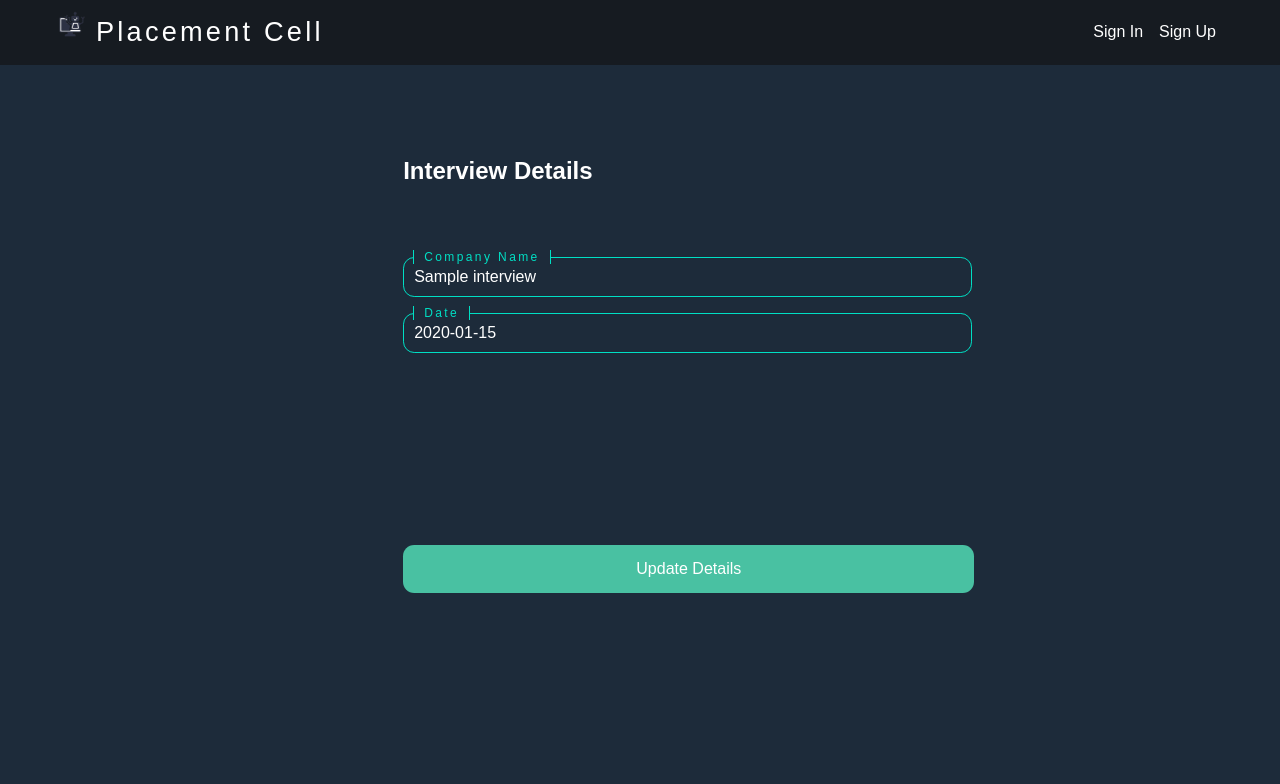
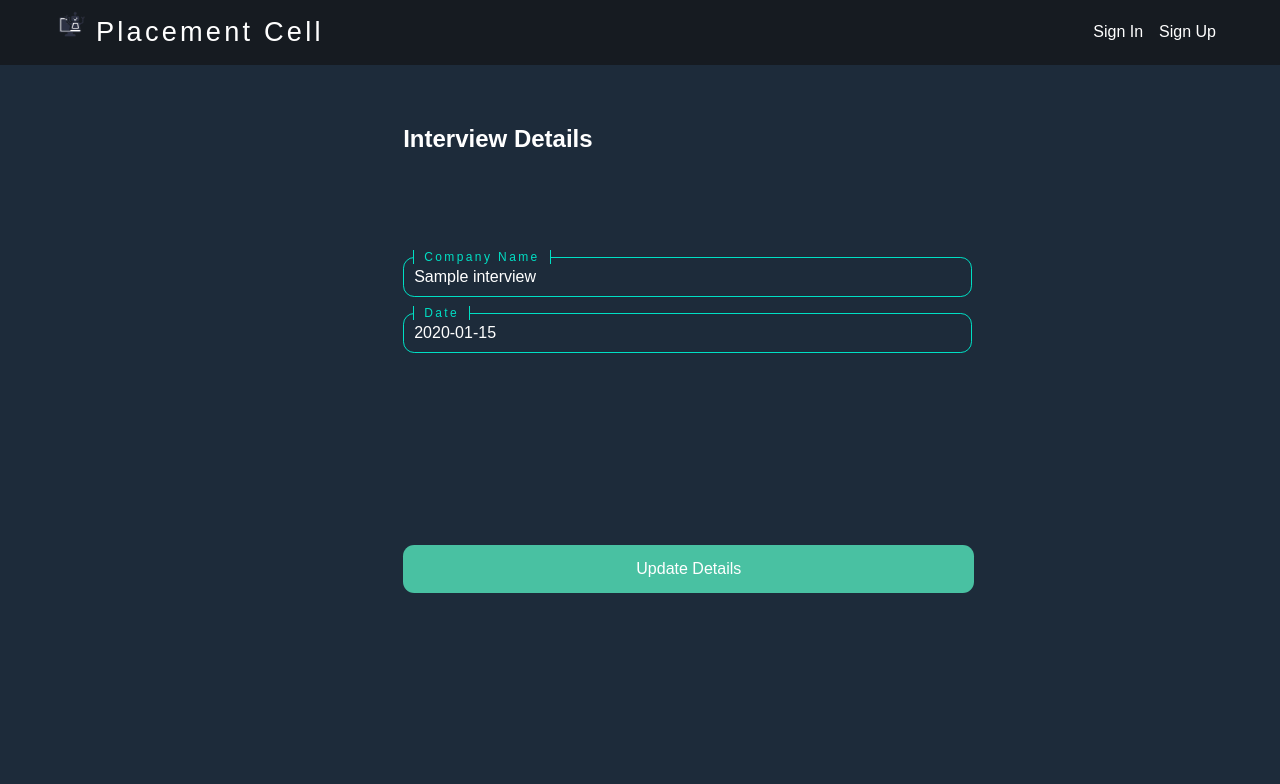
Before and after one commit to akshayop/Placement-Cell, a Node server app: page /interview/show-details/600000000000000000000001 in a window 1280 px wide. Shown: the top 784 px of the page. Run offline with Node 20, Linux system fonts and the light colour scheme; tables that the repository leaves empty hold one stand-in row (values such as "Sample post"); style sheets or scripts are compiled from the project's sources; some libraries are stand-ins or nearby versions.

Commit message:
styled inetrview profile page

```diff
--- a/assets/css/interview_profile.css
+++ b/assets/css/interview_profile.css
@@ -66,7 +66,7 @@
 #iv-profile-container form #iv-details h2 {
   position: absolute;
   left: 25.2rem;
-  top: 4.5rem;
+  top: 2.5rem;
 }
 #iv-profile-container form #selected-stud {
   display: flex;
@@ -76,7 +76,7 @@
 #iv-profile-container form #selected-stud h2 {
   position: absolute;
   left: 25.2rem;
-  top: 15.5rem;
+  top: 13.5rem;
 }
 #iv-profile-container form #selected-stud #iv-view {
   display: flex;
--- a/assets/scss/interview_profile.scss
+++ b/assets/scss/interview_profile.scss
@@ -78,7 +78,7 @@
             h2 {
                 position: absolute;
                 left: 25.2rem;
-                top: 4.5rem;
+                top: 2.5rem;
 
             }
         }
@@ -91,7 +91,7 @@
             h2 {
                 position: absolute;
                 left: 25.2rem;
-                top: 15.5rem;
+                top: 13.5rem;
 
             }
 
```
